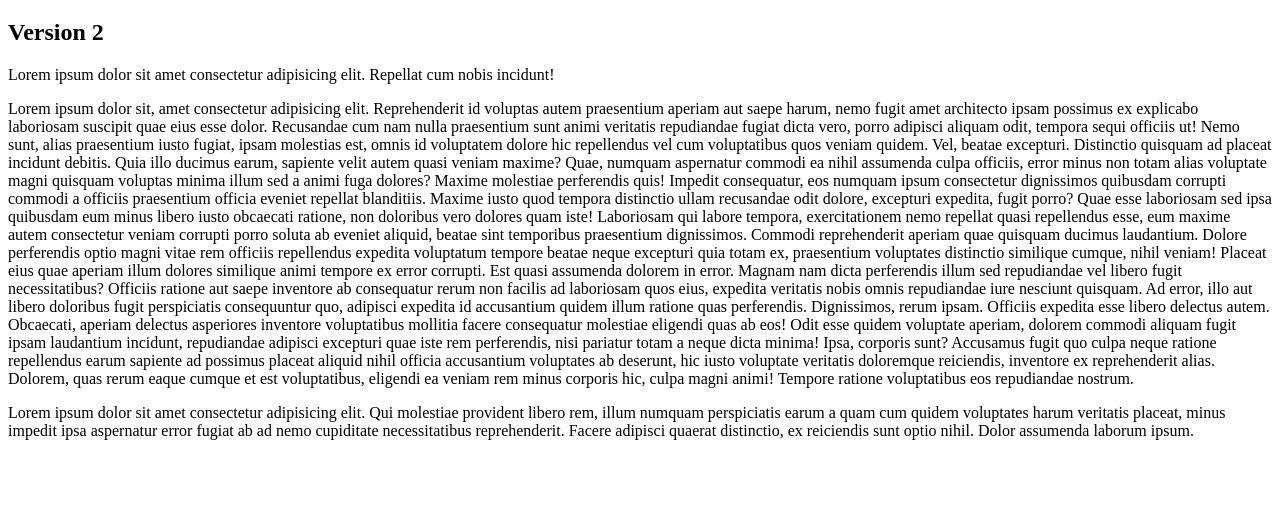
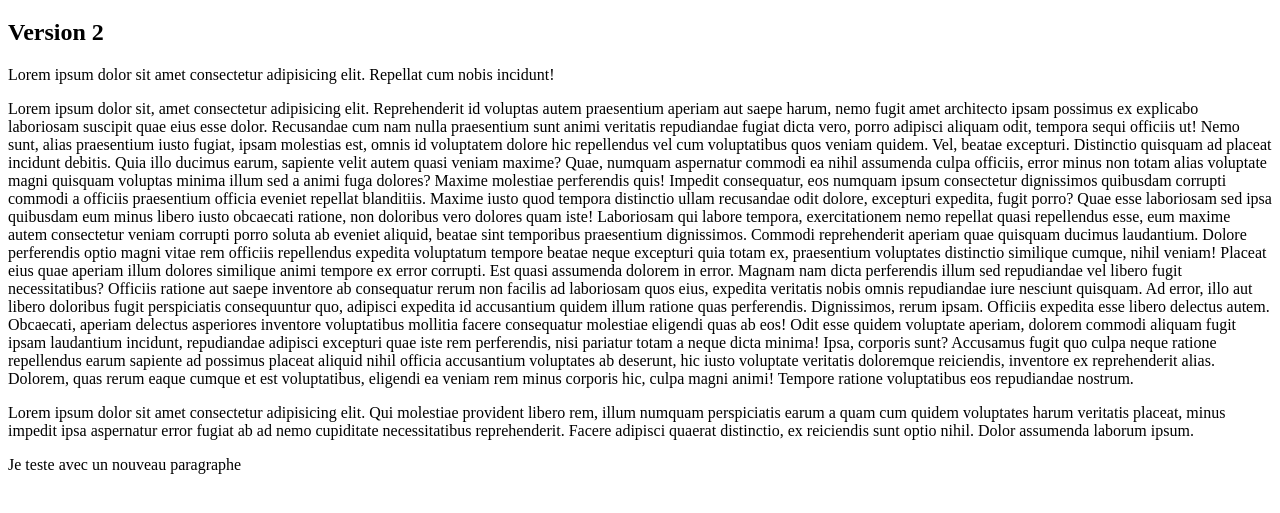
Before and after one commit to CyrilDev29/github-test, a plain HTML site: page index.html in a window 1280 px wide. Shown: the part 61-574 px from the top of the page. Drawn offline with Linux system fonts and the light colour scheme.

Commit message:
test avec un nouveau paragraphe

```diff
--- a/index.html
+++ b/index.html
@@ -46,6 +46,9 @@
     ab ad nemo cupiditate necessitatibus reprehenderit. Facere adipisci quaerat distinctio, ex reiciendis sunt optio
     nihil. Dolor assumenda laborum ipsum.</p>
 
+
+<p> Je teste avec un nouveau paragraphe</p>
+
 <body>
 
 </body>
```
